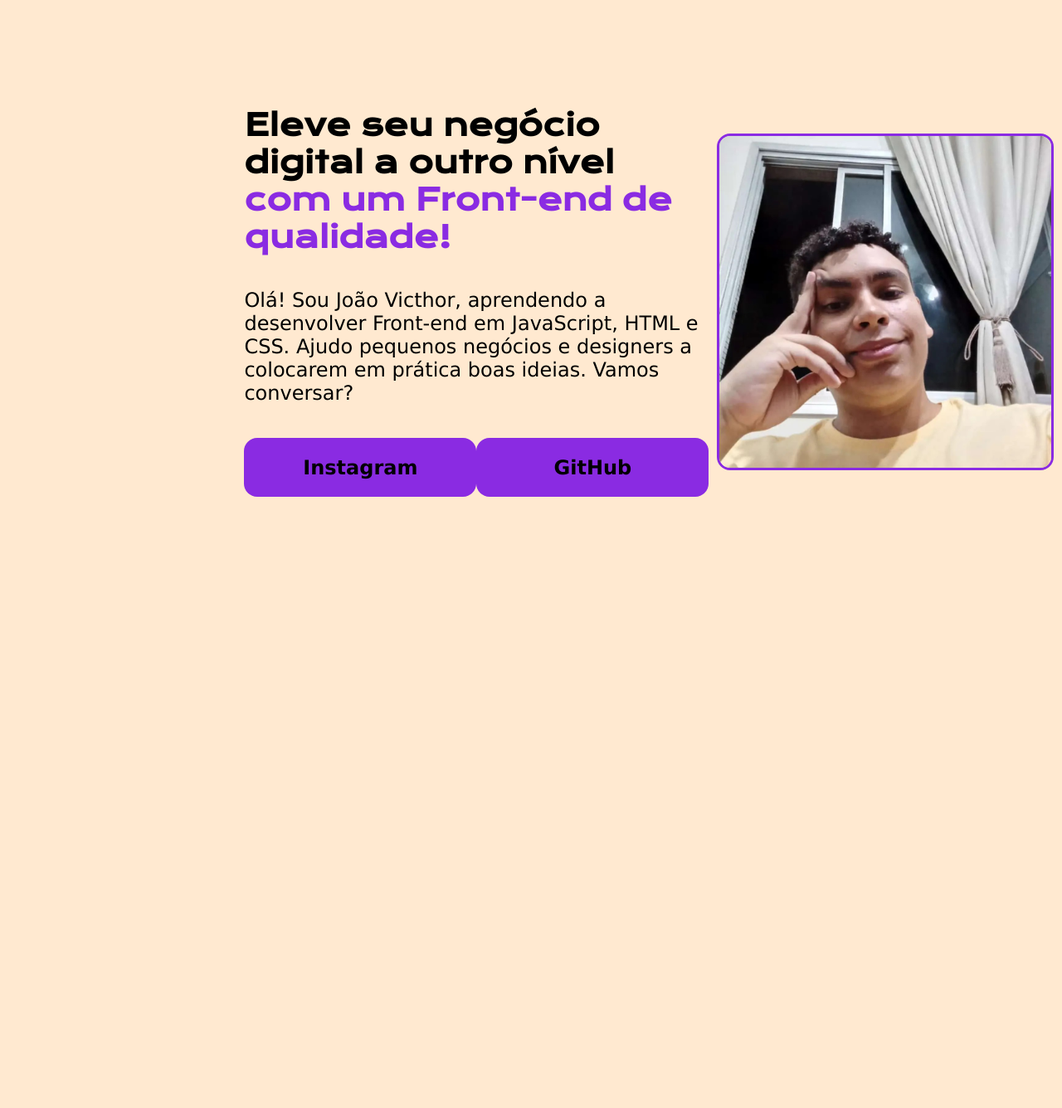
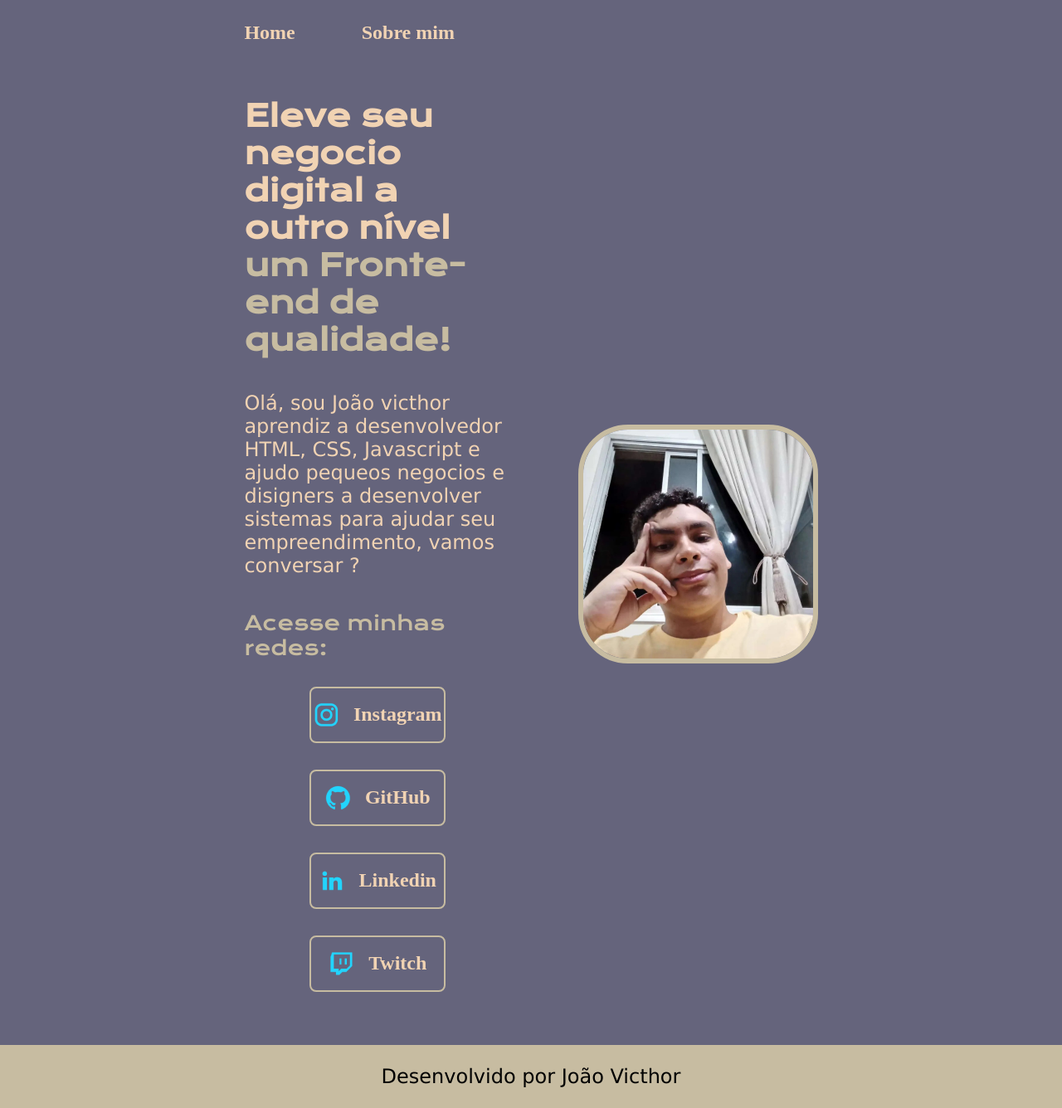
Before and after one commit to jkl10/portifolio, a plain HTML site: page index.html in a window 1280 px wide. Shown: the whole page at 83% size. Before the commit the page ends 928 px from the top, so only its background shows below. Drawn offline with nearby package versions, Linux system fonts and the light colour scheme.

Commit message:
Add files via upload

```diff
--- a/index.html
+++ b/index.html
@@ -3,22 +3,44 @@
 <head>
     <meta charset="UTF-8">
     <meta name="viewport" content="width=device-width, initial-scale=1.0">
-    <title>Portifolio de João Victhor</title>
-    <link rel="stylesheet" href="style.css">
+    <link rel="stylesheet" href="/styles/style.css">
+    <title>portifolio de joão victhor</title>
 </head>
 <body>
-    <header></header>
-    <main class=" apresentacao">
+    <header class="cabecalho">
+        <nav class="cabecalho__menu">
+            <a class="cabecalho__menu__link" href="index.html">Home</a>
+            <a class="cabecalho__menu__link" href="about.html">Sobre mim</a>
+        </nav>
+    </header>
+    <main class="apresentacao">
         <section class="apresentacao__conteudo">
-            <h1 class="apresentacao__conteudo__titulo">Eleve seu negócio digital a outro nível <strong class="titulo-destaque">com um Front-end de qualidade!</strong></h1>
-            <p class="apresentacao__conteudo__texto">Olá! Sou João Victhor, aprendendo a desenvolver Front-end em JavaScript, HTML e CSS. Ajudo pequenos negócios e designers a colocarem em prática boas ideias. Vamos conversar?</p>
+            <h1 class="apresentacao__conteudo__titulo">Eleve seu negocio digital a outro nível <strong class="apresentacao__destaque__titulo">um Fronte-end de qualidade!</strong></h1>
+            <p class="apresentacao__conteudo__texto">Olá, sou João victhor aprendiz a desenvolvedor HTML, CSS, Javascript e ajudo pequeos negocios e disigners a desenvolver sistemas para ajudar seu empreendimento, vamos conversar ?</p>
             <div class="apresentacao__links">
-                <a class="apresentacao__links__link" href="https://www.instagram.com/ninguemshimeji/">Instagram</a>
-                <a class="apresentacao__links__link" href="https://github.com/jkl10">GitHub</a>
+                <h2 class="apresentacao__links__subtitulo">Acesse minhas redes:</h2>
+                <a class="apresentacao__links__navegacao" href="https://www.instagram.com/ninguemshimeji/">
+                    <img src="/assets/instagram.png" alt="imagem do instagram">
+                    Instagram
+                </a>
+                <a class="apresentacao__links__navegacao" href="https://github.com/jkl10">
+                    <img src="/assets/github.png" alt="imagem do github">
+                    GitHub
+                </a>
+                <a class="apresentacao__links__navegacao" href="https://www.linkedin.com/in/jo%C3%A3o-victhor-basilio-maia-572531314/">
+                    <img src="/assets/linkedin.png" alt="imagem do likedin">
+                    Linkedin
+                </a>
+                <a class="apresentacao__links__navegacao" href="https://www.twitch.tv/emperfrost00">
+                    <img src="/assets/twitch.png" alt=" imagem da tiwtch">
+                    Twitch
+                </a>
             </div>
         </section>
-        <img src="imagem.jpg" alt="foto do João victhor">
+        <img class="imagem__joao" src="/assets/imagem.jpg" alt=" imagem de joao victhor">
     </main>
-    <footer></footer>
+    <footer class="rodape">
+        <p>Desenvolvido por João Victhor</p>
+    </footer>
 </body>
 </html>
--- /dev/null
+++ b/styles/style.css
@@ -0,0 +1,183 @@
+@import url('https://fonts.googleapis.com/css2?family=Krona+One&display=swap');
+
+:root {
+    --cor-primaria: #65647C;
+    --cor-segundaria: #F1D3B3;
+    --cor-tercaria: #C7BCA1;
+    --cor-quartaria: #000000;
+    --cor-hover: #8B7E74;
+
+    --font-principal: Verdana, Tahoma, sans-serif;
+    --font-segundaria: 'Krona One', sans-serif;
+}
+
+* {
+    margin: 0;
+    padding: 0;
+}
+
+body {
+    box-sizing: border-box;
+    background-color: var(--cor-primaria);
+    color: var(--cor-segundaria);
+}
+
+.cabecalho {
+    padding: 2% 0% 0% 23%;
+}
+
+.cabecalho__menu {
+    display: flex;
+    gap: 80px;
+}
+
+.cabecalho__menu__link {
+    font-size: 1.5rem;
+    font-weight: 600;
+    text-decoration: none;
+    color: var(--cor-segundaria);
+}
+
+.cabecalho__menu__link:hover {
+    color: var(--cor-hover);
+}
+
+.apresentacao {
+    padding: 5% 23%;
+    display: flex;
+    align-items: center;
+    justify-content: space-between;
+    gap: 82px;
+}
+
+.apresentacao__conteudo {
+    width: 50%;
+    display: flex;
+    flex-direction: column;
+    gap: 40px;
+}
+
+.apresentacao__destaque__titulo {
+    color: var(--cor-tercaria);
+}
+
+.apresentacao__conteudo__titulo {
+    font-size: 2.25rem;
+    font-family: var(--font-segundaria);
+    font-weight: bold;
+}
+
+.apresentacao__conteudo__texto {
+    font-size: 1.5rem;
+    font-family: var(--font-principal);
+}
+
+.apresentacao__links {
+    display:flex;
+    flex-direction: column;
+    justify-content: space-between;
+    align-items: center;
+    color: var(--cor-tercaria);
+    gap: 32px;
+
+}
+
+.apresentacao__links__subtitulo {
+    font-family: var(--font-segundaria);
+    font-size: 1.5rem;
+    font-weight: 400;
+}
+
+.apresentacao__links__navegacao {
+    display: flex;
+    justify-content: center;
+    align-items: center;
+    gap: 16px;
+    color: var(--cor-segundaria);
+    border: 2px solid var(--cor-tercaria);
+    border-radius: 8px;
+    width: 50%;
+    font-size: 1.5rem;
+    font-weight: 600;
+    padding: 1rem 0;
+    text-decoration: none;
+    text-align: center;
+}
+
+.apresentacao__links__navegacao:hover {
+    background-color: var(--cor-hover);
+}
+
+.imagem__joao {
+    width:  40%;
+    border-radius: 60px;
+    transition: all 0.5s;
+    border: 6px solid var(--cor-tercaria);
+}
+
+.imagem__joao:hover {
+    border-radius: 60px;
+    border: 6px solid var(--cor-segundaria);
+}
+
+.rodape {
+    background-color: var(--cor-tercaria);
+    color: var(--cor-quartaria);
+    padding: 1.5rem;
+    text-align: center;
+    font-size: 1.5rem;
+    font-family: var(--font-principal);
+    font-weight: 400;
+}
+
+.sobremim__habilidades{
+    color: var(--cor-tercaria);
+    font-size: 1.75rem;
+    display: flex;
+    flex-direction: column;
+    gap: 40px;
+}
+
+
+.sobremim__habidades__lista {
+    display: flex;
+    flex-direction: column;
+    gap: 20px;
+    font-size: 1.5rem;
+    text-decoration: none;
+    font-family: var(--font-principal);
+}
+
+.sobremim__habidades__conteudo {
+    display: flex;
+    flex-direction: column;
+    gap: 10px;
+    text-decoration: none;
+}
+
+.sobremim__habidades__links {
+    text-decoration: none;
+    color: var(--cor-tercaria);
+}
+
+.sobremim__habidades__links:hover {
+    color: var(--cor-hover);
+}
+
+@media (max-width: 1255px) {
+    .cabecalho {
+        padding: 10%;
+    }
+
+    .cabecalho__menu {
+        justify-content: center;
+    }
+
+    .apresentacao {
+        flex-direction: column-reverse;
+        padding: 5%;
+    }
+    .apresentacao__conteudo {
+        width: auto;
+    }
+}
```
Also changed, not shown: about.html (added, +42 -0 lines), assets/github.png (added), assets/imagem.jpg (added), assets/instagram.png (added), assets/linkedin.png (added), assets/twitch.png (added).
